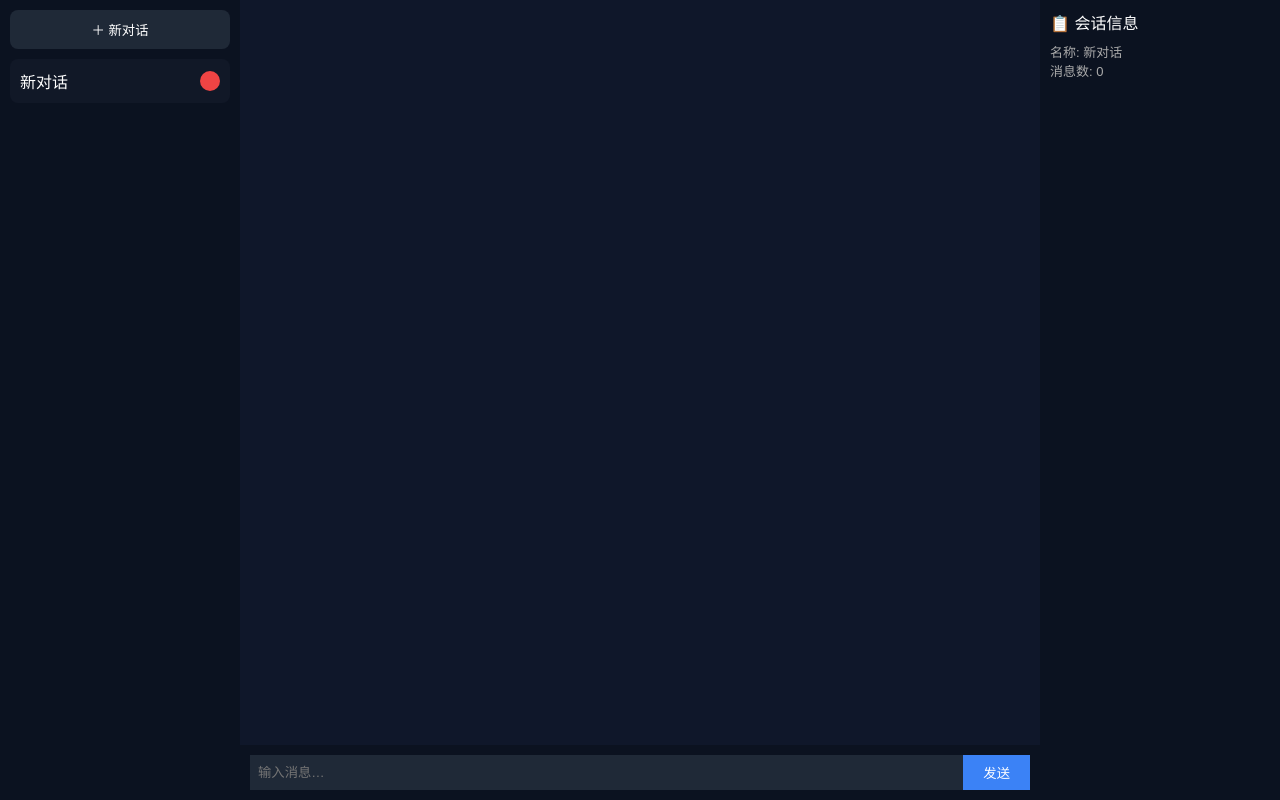
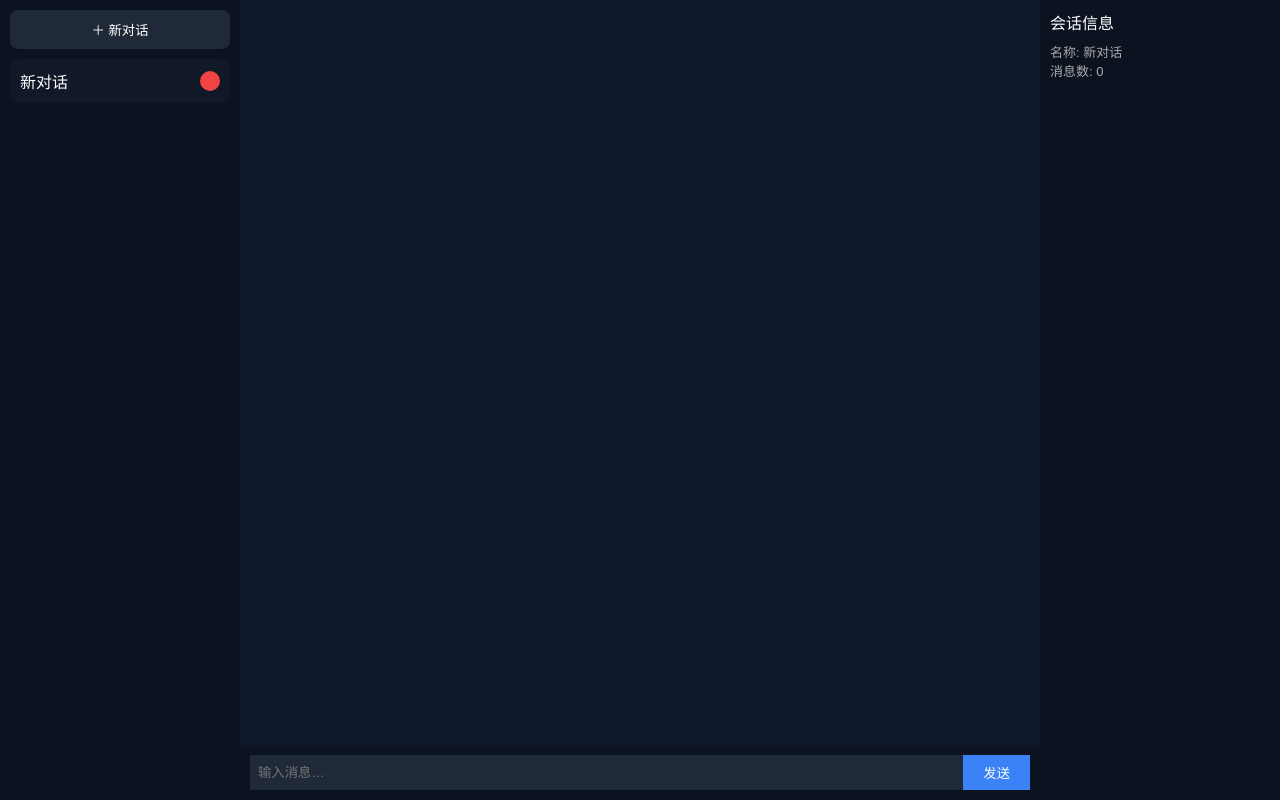
Before and after one commit to zm14744/-, a Flask app: page / in a window 1280 px wide. Run offline with Flask 3, Linux system fonts and the light colour scheme.

Commit message:
Update index.html

```diff
--- a/templates/index.html
+++ b/templates/index.html
@@ -54,7 +54,7 @@ body {
     white-space:nowrap;
 }
 
-/* ⭐ 删除按钮（绝对保持你原来的样子） */
+/* 删除按钮 */
 .session .del {
     width:20px;
     height:20px;
@@ -166,7 +166,7 @@ window.MathJax = {
 </div>
 
 <div class="right">
-    <div style="margin-bottom:8px;">📋 会话信息</div>
+    <div style="margin-bottom:8px;">会话信息</div>
     <div id="info" class="small"></div>
 </div>
 
```
